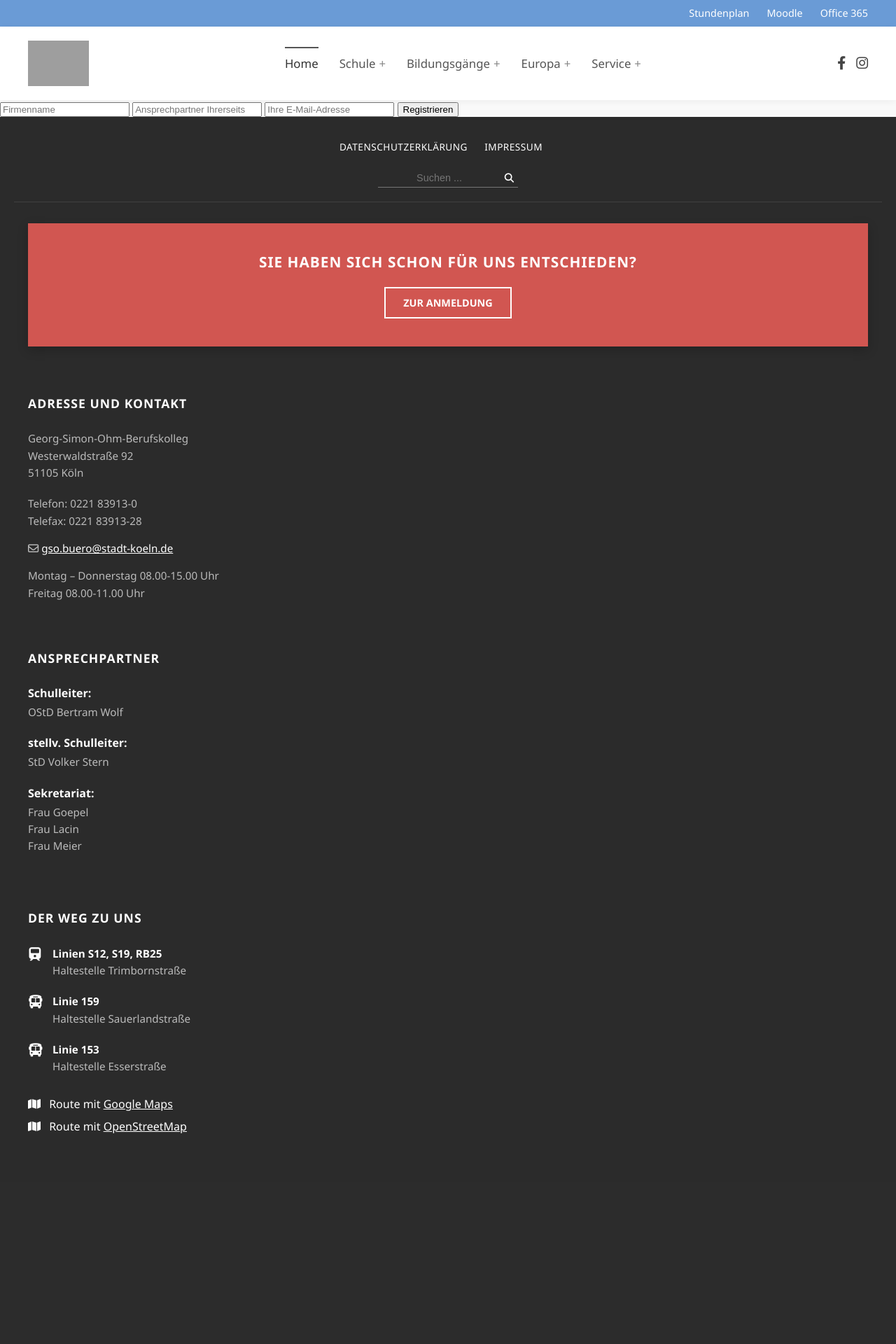
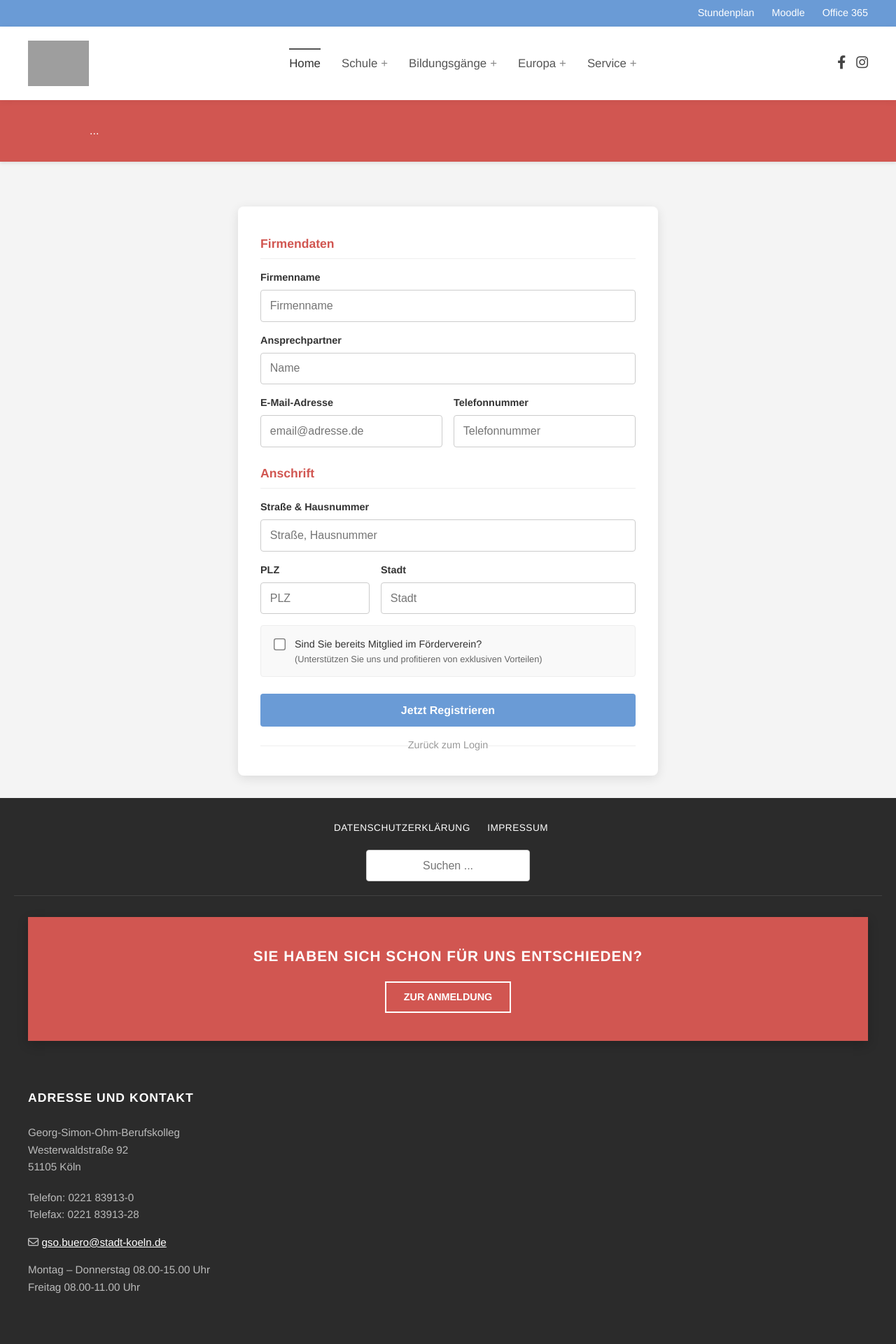
Before and after one commit to FIA-GSO/osp-code-repository-gruppe-4-1, a Flask app: page /register in a window 1280 px wide. Shown: the top 1920 px of the page at 70% size. Before the commit the page ends 1619 px from the top, so only its background shows below. Run offline with Flask 3, Linux system fonts and the light colour scheme; grey boxes are pictures that could not be loaded.

Commit message:
feat: login and register frontend

```diff
--- a/app.py
+++ b/app.py
@@ -18,16 +18,18 @@ login_manager = LoginManager()
 login_manager.login_view = 'login'
 login_manager.init_app(app)
 
-
 @app.route('/')
 def landing_page():
     """
 Globaler Einstiegspunkt, insbesondere für nicht authentifizierte Nutzer
     """
-    if current_user.is_authenticated:
-        return redirect('/dashboard')
-    return redirect('/login')
+    return render_template('baseLayout.html')
 
+@app.route('/marketplace')
+def marketplaceLandingpage():
+    if current_user.is_authenticated == False:
+        return render_template('/login_form.html')
+    return redirect('/to_a_route_that_make_sense') # To-Do sobald die seite fertig ist auf dei eingeloggte user geschickt werden, auf diese weiterleiten
 
 @app.route('/dashboard')
 def dashboard():
--- /dev/null
+++ b/static/css/marketplaceLandingpage.css
@@ -0,0 +1,227 @@
+/* --- Globale Einstellungen --- */
+* {
+  box-sizing: border-box;
+}
+
+body {
+  font-family: 'Helvetica Neue', Helvetica, Arial, sans-serif;
+  background-color: #f4f4f4;
+  margin: 0;
+  color: #333;
+}
+
+/* --- Header Bereich --- */
+.headlineBox {
+  background-color: #d15651; /* GSO Rot */
+  color: white;
+  padding: 2rem 1.5rem;
+  text-align: center;
+  margin-bottom: 2rem;
+  box-shadow: 0 2px 5px rgba(0,0,0,0.1);
+}
+
+.headline {
+  font-size: 1.8rem;
+  font-weight: 700;
+  margin-bottom: 0.5rem;
+  letter-spacing: 1px;
+}
+
+.subHeadline {
+  font-size: 0.9rem;
+  font-weight: 300;
+  opacity: 0.9;
+  text-transform: uppercase;
+}
+
+/* --- Layout Container --- */
+.mainContainer {
+  padding: 0 1rem 2rem 1rem;
+  display: flex;
+  justify-content: center;
+}
+
+/* Die Karte (Standard Design) */
+.loginCard {
+  background: white;
+  padding: 2rem;
+  border-radius: 8px;
+  box-shadow: 0 4px 15px rgba(0,0,0,0.1);
+  width: 100%;
+  max-width: 450px;
+  display: flex;
+  flex-direction: column;
+  gap: 1.5rem;
+}
+
+/* NEU: Spezielle Klasse für Registrierung (darf breiter sein) */
+.registerCard {
+  max-width: 600px;
+}
+
+/* --- Formular Styles --- */
+
+/* Zwischenüberschriften */
+.formSectionTitle {
+    margin: 0.5rem 0 1rem 0;
+    font-size: 1.1rem;
+    color: #d15651;
+    border-bottom: 1px solid #eee;
+    padding-bottom: 0.5rem;
+}
+
+.formGroup {
+  display: flex;
+  flex-direction: column;
+  margin-bottom: 1rem;
+  width: 100%;
+}
+
+/* NEU: Grid-System für Reihen (Mobile First: erst mal untereinander) */
+.formRow {
+    display: flex;
+    flex-direction: column;
+    gap: 0;
+}
+
+label {
+  font-weight: 600;
+  margin-bottom: 0.4rem;
+  color: #333;
+  font-size: 0.9rem;
+}
+
+/* WICHTIG: Design auf alle Input-Typen anwenden! */
+input[type="text"],
+input[type="password"],
+input[type="email"],
+input[type="number"],
+input[type="tel"] {
+  padding: 0.8rem;
+  font-size: 1rem;
+  border: 1px solid #ccc;
+  border-radius: 4px;
+  width: 100%;
+  transition: border-color 0.3s;
+  background: #fff;
+}
+
+input:focus {
+  border-color: #6a9bd6;
+  outline: none;
+  box-shadow: 0 0 0 3px rgba(106, 155, 214, 0.2);
+}
+
+/* --- Checkbox Styling (NEU) --- */
+.checkboxWrapper {
+    display: flex;
+    align-items: flex-start;
+    gap: 12px;
+    margin-bottom: 1.5rem;
+    padding: 1rem;
+    background-color: #f9f9f9;
+    border-radius: 4px;
+    border: 1px solid #eee;
+}
+
+.checkboxWrapper input[type="checkbox"] {
+    margin-top: 4px;
+    transform: scale(1.3); /* Checkbox etwas größer */
+    cursor: pointer;
+}
+
+.checkboxWrapper label {
+    margin-bottom: 0;
+    font-weight: 500;
+    cursor: pointer;
+    line-height: 1.4;
+}
+
+.smallInfo {
+    display: block;
+    font-weight: normal;
+    font-size: 0.8rem;
+    color: #666;
+    margin-top: 2px;
+}
+
+/* --- Buttons --- */
+.btn {
+  display: inline-block;
+  width: 100%;
+  padding: 0.9rem;
+  font-size: 1rem;
+  font-weight: 600;
+  text-align: center;
+  border: none;
+  border-radius: 4px;
+  cursor: pointer;
+  text-decoration: none;
+  transition: background-color 0.2s, transform 0.1s;
+  font-family: inherit; /* Wichtig für input buttons */
+}
+
+.btn:active {
+  transform: scale(0.98);
+}
+
+.btn-primary {
+  background-color: #6a9bd6;
+  color: white;
+}
+
+.btn-primary:hover {
+  background-color: #5a8bc6;
+}
+
+.btn-secondary {
+  background-color: transparent;
+  color: #6a9bd6;
+  border: 2px solid #6a9bd6;
+}
+
+.btn-secondary:hover {
+  background-color: #eef5fc;
+}
+
+/* --- Trenner --- */
+.separator {
+  display: flex;
+  align-items: center;
+  justify-content: center;
+  margin-top: 1rem;
+}
+
+.separator::before,
+.separator::after {
+  content: '';
+  flex: 1;
+  border-bottom: 1px solid #eee;
+}
+
+.separator span {
+  padding: 0 10px;
+}
+
+/* --- Desktop Anpassungen (Media Queries) --- */
+@media (min-width: 768px) {
+  .headlineBox {
+    text-align: left;
+    padding-left: 10%;
+  }
+
+  .mainContainer {
+    padding-top: 2rem;
+  }
+
+  /* Hier passiert die Magie für Desktop: Reihen werden horizontal */
+  .formRow {
+      flex-direction: row;
+      gap: 1rem;
+  }
+
+  /* Breiten-Helfer */
+  .halfWidth { width: 50%; }
+  .thirdWidth { width: 30%; }
+  .twoThirdWidth { width: 70%; }
+}
--- a/templates/baseLayout.html
+++ b/templates/baseLayout.html
@@ -7,6 +7,7 @@
     <title>{% block title %}Georg-Simon-Ohm-Berufskolleg Köln{% endblock %}</title>
     <link rel="stylesheet" href="https://cdnjs.cloudflare.com/ajax/libs/font-awesome/6.4.0/css/all.min.css">
     <link rel="stylesheet" href="{{ url_for('static', filename='css/baseStyle.css') }}">
+    <link rel="stylesheet" href="{{ url_for('static', filename='css/marketplaceLandingpage.css') }}">
     <link rel="icon" type="image/x-icon" href="https://www.gso-koeln.de/wp-content/uploads/2019/10/ICON-GSO_URL.png">
 </head>
 <body>
@@ -41,6 +42,7 @@
                             <li><a href="#">Einschulungstermine für das Schuljahr 2025/26</a></li>
                             <li><a href="#">Kontakt</a></li>
                             <li><a href="#">Anmeldung</a></li>
+                            <li><a href="/marketplace">Marketplace</a></li>
                             <li><a href="#">Termine im Schuljahr 25/26</a></li>
                         </ul>
                     </li>
--- /dev/null
+++ b/templates/marketplaceLandingpage.html
@@ -0,0 +1,12 @@
+{% extends "baseLayout.html" %}
+
+{% block title %}Georg-Simon-Ohm-Berufskolleg Köln - Marketplace{% endblock %}
+
+{% block content %}
+  <div class="headlineBox">...</div>
+
+  <div class="mainContainer">
+     {% block sub_content %}
+     {% endblock %}
+  </div>
+{% endblock %}
--- a/templates/registration_form.html
+++ b/templates/registration_form.html
@@ -1,12 +1,67 @@
-{% extends "baseLayout.html" %}
+{% extends "marketplaceLandingpage.html" %}
 
-{% block title %}Georg-Simon-Ohm-Berufskolleg Köln – Marketplace: Registrierung{% endblock %}
+{% block title %}Registrierung – GSO Marketplace{% endblock %}
 
-{% block content %}
-<form action="/register" method="POST">
-    <input type="text" name="name" placeholder="Firmenname" />
-    <input type="text" name="contact_person" placeholder="Ansprechpartner Ihrerseits" />
-    <input type="email" name="email" placeholder="Ihre E-Mail-Adresse" />
-    <input type="submit" value="Registrieren" />
-</form>
+{% block sub_content %}
+  <div class="loginCard registerCard">
+
+    <form action="/register" method="POST" class="registerForm">
+
+        <h3 class="formSectionTitle">Firmendaten</h3>
+
+        <div class="formGroup">
+            <label for="name">Firmenname</label>
+            <input type="text" name="name" id="name" placeholder="Firmenname" required />
+        </div>
+
+        <div class="formGroup">
+            <label for="contact_person">Ansprechpartner</label>
+            <input type="text" name="contact_person" id="contact_person" placeholder="Name" required />
+        </div>
+
+        <div class="formRow">
+            <div class="formGroup halfWidth">
+                <label for="email">E-Mail-Adresse</label>
+                <input type="email" name="email" id="email" placeholder="email@adresse.de" required />
+            </div>
+            <div class="formGroup halfWidth">
+                <label for="phone">Telefonnummer</label>
+                <input type="tel" name="phone_number" id="phone" placeholder="Telefonnummer" />
+            </div>
+        </div>
+
+        <h3 class="formSectionTitle">Anschrift</h3>
+
+        <div class="formGroup">
+            <label for="street">Straße & Hausnummer</label>
+            <input type="text" name="street" id="street" placeholder="Straße, Hausnummer" />
+        </div>
+
+        <div class="formRow">
+            <div class="formGroup thirdWidth">
+                <label for="zip">PLZ</label>
+                <input type="text" name="zip" id="zip" placeholder="PLZ" />
+            </div>
+            <div class="formGroup twoThirdWidth">
+                <label for="city">Stadt</label>
+                <input type="text" name="city" id="city" placeholder="Stadt" />
+            </div>
+        </div>
+
+        <div class="checkboxWrapper">
+            <input type="checkbox" id="support_association" name="support_association" />
+            <label for="support_association">
+                Sind Sie bereits Mitglied im Förderverein?
+                <span class="smallInfo">(Unterstützen Sie uns und profitieren von exklusiven Vorteilen)</span>
+            </label>
+        </div>
+
+        <input type="submit" value="Jetzt Registrieren" class="btn btn-primary" />
+
+        <div class="separator">
+             <a href="/" style="text-decoration: none; color: #999; font-size: 0.9rem;">Zurück zum Login</a>
+        </div>
+
+    </form>
+  </div>
 {% endblock %}
```
Also changed, not shown: templates/login_form.html (+9 -8 lines), database/marketplace.sqlite.
